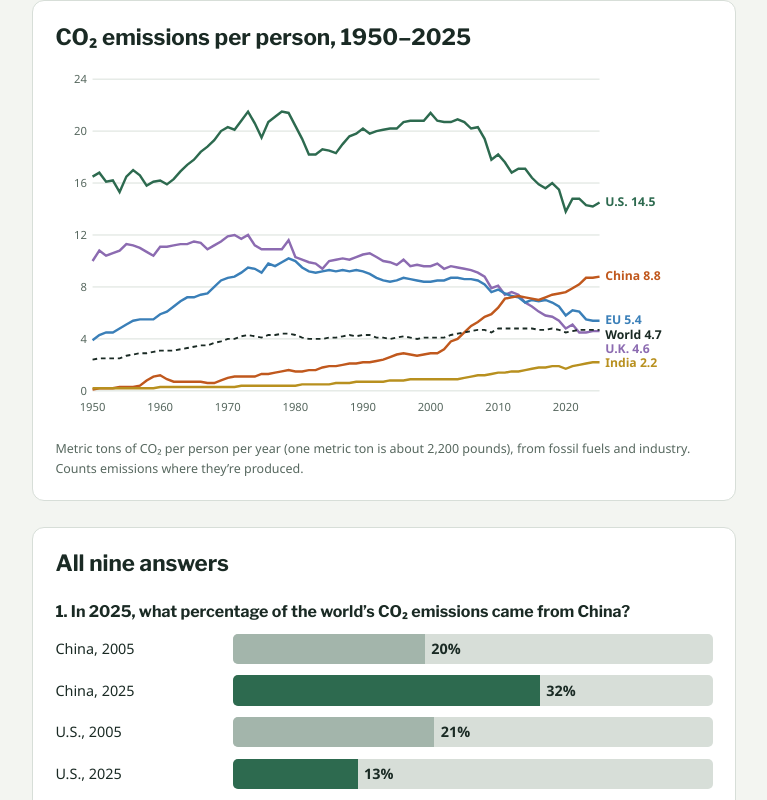
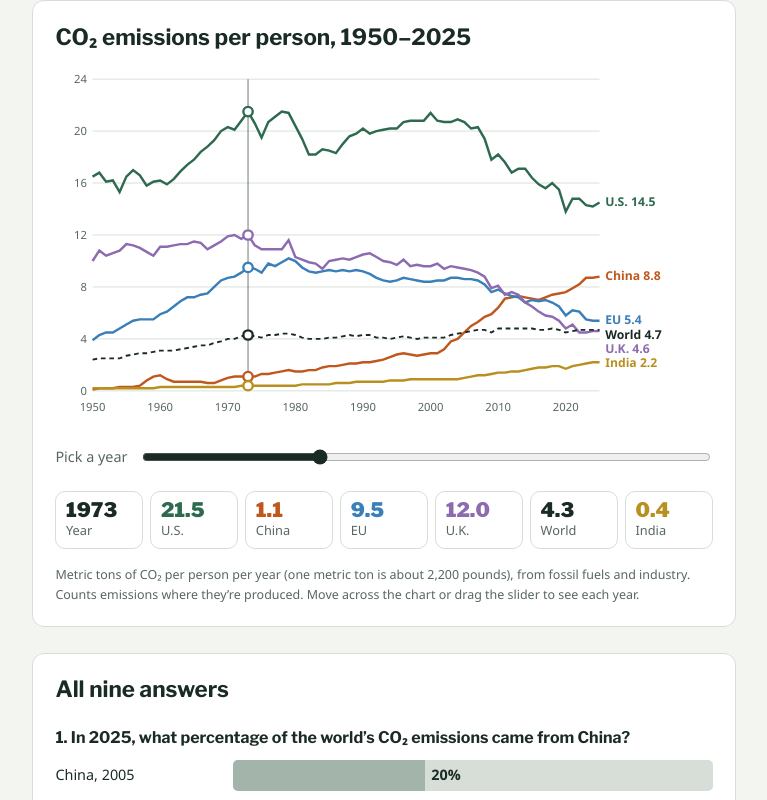
Before and after one commit to gsharpokie/emissions, a plain HTML site: page index.html in a window 1280 px wide. Both pictures are taken after a click on the button "Skip to all the answers". Shown: the part 253-1053 px from the top of the page, without its empty margins (256-1023 px from the left). Drawn offline with nearby package versions, Linux system fonts and the light colour scheme.

Commit message:
Make the per-person chart interactive
Add a Pick a year slider, a cursor line with markers, and boxes under the chart that show each country's figure for the selected year, as on Is Crime Up?

Co-Authored-By: Claude Fable 5.2 <noreply@anthropic.com>
Claude-Session: https://claude.ai/code/session_01U3Suqs7pQFCdeiVfbbM3Zz

```diff
--- a/index.html
+++ b/index.html
@@ -84,6 +84,13 @@ button:focus-visible, input:focus-visible, a:focus-visible { outline: 3px solid
 .take { margin: 0; max-width: 62ch; }
 .chart svg { width: 100%; height: auto; display: block; }
 .chart text { font-family: var(--body); }
+.chart svg { touch-action: pan-y; cursor: crosshair; }
+.yearpick { display: flex; align-items: center; gap: .8rem; font-size: .9rem; color: var(--muted); }
+.yearpick input { flex: 1; accent-color: var(--ink); height: 2rem; }
+.readout { display: grid; grid-template-columns: repeat(auto-fit, minmax(4.6rem, 1fr)); gap: .45rem; }
+.readout > div { border: 1px solid var(--line); border-radius: 10px; padding: .45rem .6rem; }
+.readout .num { font-family: var(--display); font-weight: 900; font-size: 1.25rem; font-variant-numeric: tabular-nums; line-height: 1.1; }
+.readout .cap { font-size: .8rem; color: var(--muted); }
 .prose p, .prose ol, .prose ul { margin: 0 0 .7rem; max-width: 64ch; }
 .prose li { margin-bottom: .4rem; }
 .notes { font-size: .88rem; color: var(--muted); }
@@ -120,7 +127,9 @@ footer { font-size: .85rem; color: var(--muted); }
   <section class="card hidden after chart" id="charts">
     <h2>CO₂ emissions per person, 1950–2025</h2>
     <div id="lineChart"></div>
-    <p class="unitnote" style="margin:0">Metric tons of CO₂ per person per year (one metric ton is about 2,200 pounds), from fossil fuels and industry. Counts emissions where they’re produced.</p>
+    <div class="yearpick"><label for="yr">Pick a year</label><input type="range" id="yr" min="1950" max="2025" value="2025"></div>
+    <div class="readout" id="readout" aria-live="polite"></div>
+    <p class="unitnote" style="margin:0">Metric tons of CO₂ per person per year (one metric ton is about 2,200 pounds), from fossil fuels and industry. Counts emissions where they’re produced. Move across the chart or drag the slider to see each year.</p>
   </section>
 
   <section class="card hidden after">
@@ -284,10 +293,12 @@ function reveal() {
   $("take").innerHTML = t;
   $("reveal").classList.remove("hidden"); $("lock").classList.add("hidden"); $("next").classList.remove("hidden"); $("next").focus();
 }
+const CH = { W: 700, H: 380, L: 40, R: 120, Tp: 14, B: 34, y0: 1950, y1: 2025, max: 24 };
+const cx = yr => CH.L + (yr - CH.y0) / (CH.y1 - CH.y0) * (CH.W - CH.L - CH.R);
+const cy = v => CH.Tp + (1 - v / CH.max) * (CH.H - CH.Tp - CH.B);
+const LINES = [["United States", "U.S.", "var(--c-us)"], ["China", "China", "var(--c-cn)"], ["European Union (27)", "EU", "var(--c-eu)"], ["United Kingdom", "U.K.", "var(--c-uk)"], ["World", "World", "var(--c-w)"], ["India", "India", "var(--c-in)"]];
 function lineChart() {
-  const W = 700, H = 380, L = 40, R = 120, Tp = 14, B = 34, y0 = 1950, y1 = 2025, max = 24;
-  const x = y => L + (y - y0) / (y1 - y0) * (W - L - R), y = v => Tp + (1 - v / max) * (H - Tp - B);
-  const lines = [["United States", "U.S.", "var(--c-us)"], ["United Kingdom", "U.K.", "var(--c-uk)"], ["European Union (27)", "EU", "var(--c-eu)"], ["China", "China", "var(--c-cn)"], ["World", "World", "var(--c-w)"], ["India", "India", "var(--c-in)"]];
+  const { W, H, L, R, Tp, B, y0, y1, max } = CH, x = cx, y = cy, lines = LINES;
   let s = `<svg viewBox="0 0 ${W} ${H}" role="img" aria-labelledby="lcT lcD"><title id="lcT">CO₂ emissions per person, 1950 to 2025</title><desc id="lcD">U.S. peaked at 21.5 metric tons in 1973 and fell to 14.5 in 2025. U.K. fell from 12.0 in 1971 to 4.6. EU fell from 10.2 in 1979 to 5.4. China rose from 0.1 to 8.8. India rose to 2.2. World average rose from 2.4 to 4.7.</desc>`;
   for (let v = 0; v <= max; v += 4) s += `<line x1="${L}" x2="${W - R}" y1="${y(v)}" y2="${y(v)}" stroke="var(--line)"/><text x="${L - 6}" y="${y(v) + 4}" text-anchor="end" font-size="12" fill="var(--muted)">${v}</text>`;
   for (let yr = 1950; yr <= 2020; yr += 10) s += `<text x="${x(yr)}" y="${H - 12}" text-anchor="middle" font-size="12" fill="var(--muted)">${yr}</text>`;
@@ -300,12 +311,31 @@ function lineChart() {
   ends.sort((a, b) => a[0] - b[0]);
   for (let i = 1; i < ends.length; i++) if (ends[i][0] - ends[i - 1][0] < 15) ends[i][0] = ends[i - 1][0] + 15;
   for (const [yy, t, col] of ends) s += `<text x="${W - R + 6}" y="${yy + 4}" font-size="13" font-weight="700" fill="${col}">${t}</text>`;
+  s += `<line id="cursor" x1="0" x2="0" y1="${Tp}" y2="${H - B}" stroke="var(--ink)" stroke-width="1.2" opacity=".55"/><g id="markers"></g>`;
   return s + "</svg>";
+}
+function setYear(yr) {
+  $("yr").value = yr;
+  const c = $("cursor"); c.setAttribute("x1", cx(yr)); c.setAttribute("x2", cx(yr));
+  const i = yr - CH.y0;
+  $("markers").innerHTML = LINES.map(([key, , col]) => `<circle cx="${cx(yr)}" cy="${cy(SERIES[key][i])}" r="5" fill="var(--surface)" stroke="${col}" stroke-width="2.5"/>`).join("");
+  $("readout").innerHTML = `<div><div class="num">${yr}</div><div class="cap">Year</div></div>` +
+    LINES.map(([key, lab, col]) => `<div><div class="num" style="color:${col}">${SERIES[key][i].toFixed(1)}</div><div class="cap">${lab}</div></div>`).join("");
+}
+function wireChart() {
+  const svg = $("lineChart").querySelector("svg");
+  const pick = ev => {
+    const pt = svg.createSVGPoint(); pt.x = ev.clientX; pt.y = ev.clientY;
+    const p = pt.matrixTransform(svg.getScreenCTM().inverse());
+    setYear(Math.max(CH.y0, Math.min(CH.y1, Math.round(CH.y0 + (p.x - CH.L) / (CH.W - CH.L - CH.R) * (CH.y1 - CH.y0)))));
+  };
+  svg.addEventListener("pointermove", pick); svg.addEventListener("pointerdown", pick);
+  setYear(1973);
 }
 function finish() {
   $("quiz").classList.add("hidden");
   document.querySelectorAll(".after").forEach(e => e.classList.remove("hidden"));
-  $("lineChart").innerHTML = lineChart();
+  $("lineChart").innerHTML = lineChart(); wireChart();
   $("answers").innerHTML = Q.map((q, i) => {
     const rows = q.rows(guesses[i]).filter(r => !(r[0] === "Your guess" && guesses[i] == null));
     return `<h3 style="font-size:1rem;margin-top:.4rem">${i + 1}. ${q.aq || q.q}</h3><div class="bars">${rows.map(r => rowHTML(r, q)).join("")}</div>${q.note ? `<p class="unitnote" style="margin:0">${q.note}</p>` : ""}`;
@@ -315,6 +345,7 @@ function finish() {
 $("slider").addEventListener("input", e => $("sv").textContent = fmt(+e.target.value, Q[idx]));
 $("lock").addEventListener("click", reveal);
 $("next").addEventListener("click", () => { idx++; render(); });
+$("yr").addEventListener("input", e => setYear(+e.target.value));
 $("skip").addEventListener("click", () => { idx = Q.length; finish(); });
 if (location.hash === "#answers" || location.hash === "#charts") { idx = Q.length; finish(); } else render();
 </script>
```
Also changed, not shown: 1 other file.
